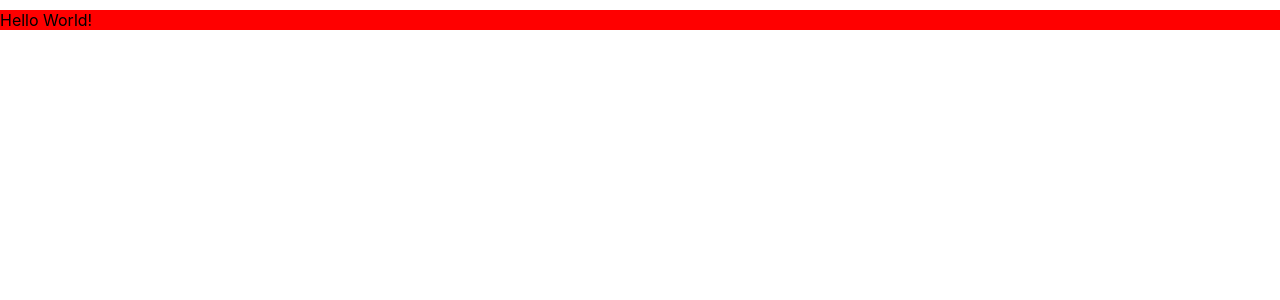
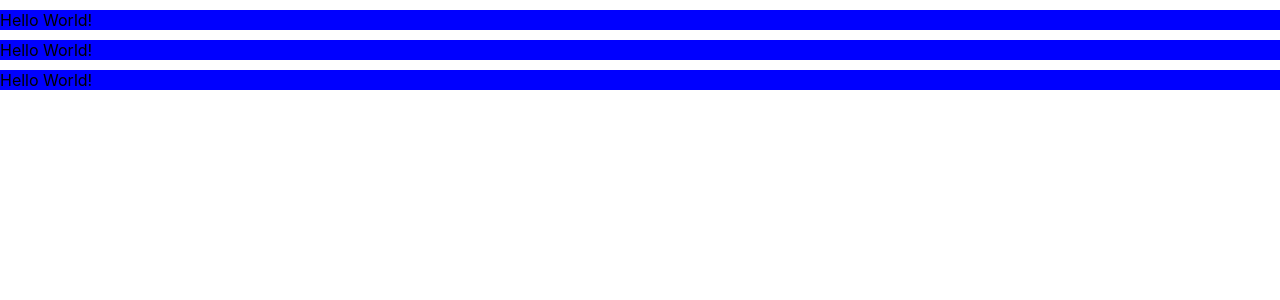
Before and after one commit to baejb/React-Study, a React (Create React App) app: page / in a window 1280 px wide. Shown: the top 300 px of the page. Built offline with nearby package versions, Linux system fonts and the light colour scheme.

Commit message:
객체로 만들어서 style 적용

```diff
--- a/src/Hello.jsx
+++ b/src/Hello.jsx
@@ -1,6 +1,16 @@
 import React from 'react';
 
 function Hello(){
-    return <div style={{ marginTop: '10px', backgroundColor: 'red'}}>Hello World!</div>;
+    const PracticeStyle ={
+        marginTop: '10px',
+        backgroundColor: 'blue',
+    };
+    return( <>
+        <div style={PracticeStyle}>Hello World!</div>
+        <div style={PracticeStyle}>Hello World!</div>
+        <div style={PracticeStyle}>Hello World!</div>
+        </>
+    );
+
 }
 export default Hello;
```
